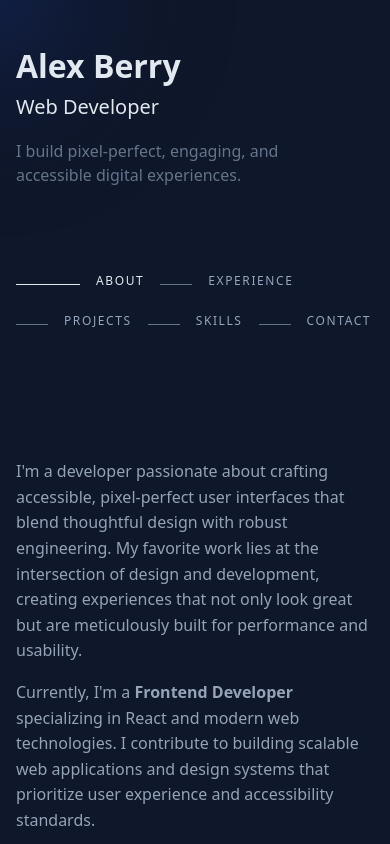
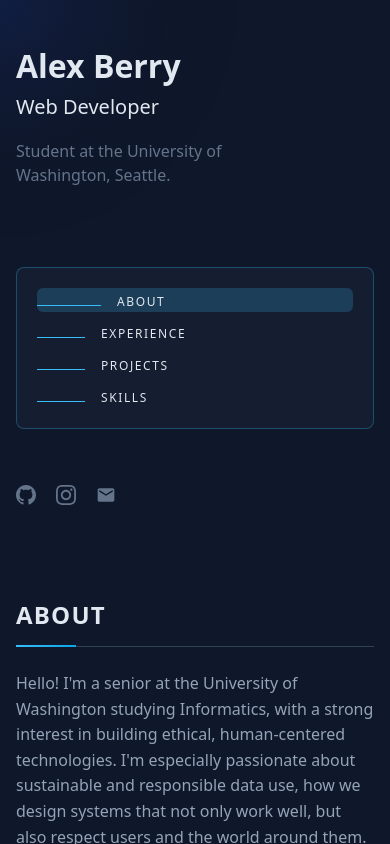
Before and after one commit to pktxxre/pktxxre.github.io, a React (Vite) app: page / in a window 390 px wide. Built offline with nearby package versions, Linux system fonts and the light colour scheme.

Commit message:
finished page

```diff
--- a/src/components/App.css
+++ b/src/components/App.css
@@ -165,7 +165,7 @@ html, body {
 .sidebar-social {
   display: flex;
   gap: 20px;
-  margin-top: 48px;
+  margin-top: 24px;
 }
 
 .social-link {
@@ -190,16 +190,16 @@ html, body {
 
 /* Content sections */
 .content-sections {
-  padding: 96px 0;
+  padding: 96px 0 200px 0;
 }
 
 .section {
-  margin-bottom: 96px;
+  margin-bottom: 150px;
   scroll-margin-top: 96px;
 }
 
 .section:last-child {
-  margin-bottom: 0;
+  margin-bottom: 100px;
 }
 
 /* Typography for content */
@@ -232,6 +232,29 @@ html, body {
 
 .section a:hover {
   color: #0ea5e9;
+}
+
+/* Section headers */
+.section-header {
+  font-size: 2rem;
+  font-weight: 700;
+  color: #e2e8f0;
+  margin-bottom: 48px;
+  padding-bottom: 16px;
+  border-bottom: 1px solid #334155;
+  text-transform: uppercase;
+  letter-spacing: 0.05em;
+  position: relative;
+}
+
+.section-header::before {
+  content: '';
+  position: absolute;
+  bottom: -1px;
+  left: 0;
+  width: 80px;
+  height: 2px;
+  background: linear-gradient(90deg, #38bdf8, #0ea5e9);
 }
 
 /* Experience timeline */
@@ -425,11 +448,44 @@ html, body {
     max-width: none;
   }
 
+  /* Keep navigation in column layout and highlight all options */
   .sidebar-nav {
-    flex-direction: row;
-    flex-wrap: wrap;
-    gap: 16px;
+    flex-direction: column;
+    gap: 8px;
     margin-bottom: 32px;
+    background-color: rgba(30, 41, 59, 0.3);
+    padding: 20px;
+    border-radius: 8px;
+    border: 1px solid rgba(56, 189, 248, 0.2);
+  }
+
+  /* Highlight all navigation links in responsive mode */
+  .nav-link {
+    color: #e2e8f0 !important;
+    background-color: rgba(56, 189, 248, 0.1);
+    padding: 12px 16px;
+    border-radius: 6px;
+    border: 1px solid rgba(56, 189, 248, 0.3);
+  }
+
+  .nav-link .nav-indicator {
+    width: 48px;
+    background-color: #38bdf8;
+  }
+
+  .nav-link:hover {
+    background-color: rgba(56, 189, 248, 0.2);
+    border-color: rgba(56, 189, 248, 0.5);
+  }
+
+  .nav-link.active {
+    background-color: rgba(56, 189, 248, 0.2);
+    border-color: #38bdf8;
+  }
+
+  .nav-link.active .nav-indicator {
+    width: 64px;
+    background-color: #38bdf8;
   }
 
   .name {
@@ -437,12 +493,21 @@ html, body {
   }
 
   .content-sections {
-    padding: 48px 0;
+    padding: 48px 0 150px 0;
   }
 
   .section {
-    margin-bottom: 64px;
+    margin-bottom: 100px;
     scroll-margin-top: 48px;
+  }
+
+  .section-header {
+    font-size: 1.75rem;
+    margin-bottom:32px;
+  }
+
+  .section:last-child {
+    margin-bottom: 80px;
   }
 }
 
@@ -451,6 +516,15 @@ html, body {
   .project-card {
     flex-direction: column;
     gap: 16px;
+  }
+
+  .section-header {
+    font-size: 1.5rem;
+    margin-bottom: 24px;
+  }
+
+  .section-header::before {
+    width: 60px;
   }
 
   .experience-date {
@@ -469,6 +543,17 @@ html, body {
   .name {
     font-size: 2rem;
   }
+
+  /* Enhanced highlighting for smaller screens */
+  .sidebar-nav {
+    background-color: rgba(30, 41, 59, 0.4);
+    border-color: rgba(56, 189, 248, 0.3);
+  }
+
+  .nav-link {
+    background-color: rgba(56, 189, 248, 0.15);
+    border-color: rgba(56, 189, 248, 0.4);
+  }
 }
 
 /* Reduced motion */
--- a/src/components/App.jsx
+++ b/src/components/App.jsx
@@ -44,11 +44,22 @@ export default function App() {
         </div>
         <div className="right-column">
           <main className="content-sections">
-            <section id="about" className="section"><About /></section>
-            <section id="experience" className="section"><Experience /></section>
-            <section id="projects" className="section"><Projects /></section>
-            <section id="skills" className="section"><Skills /></section>
-            <section id="contact" className="section"><Contact /></section>
+            <section id="about" className="section">
+              <h1 className="section-header">About</h1>
+              <About />
+            </section>
+            <section id="experience" className="section">
+              <h1 className="section-header">Experience</h1>
+              <Experience />
+            </section>
+            <section id="projects" className="section">
+              <h1 className="section-header">Projects</h1>
+              <Projects />
+            </section>
+            <section id="skills" className="section">
+              <h1 className="section-header">Skills</h1>
+              <Skills />
+            </section>
           </main>
         </div>
       </div>
--- a/src/components/SideBar.jsx
+++ b/src/components/SideBar.jsx
@@ -1,13 +1,20 @@
 import React from 'react';
+import useSmoothScroll from '../hooks/useSmoothScroll';
 
 export default function SideBar({ activeId }) {
+  const scrollToSection = useSmoothScroll();
+
   const navItems = [
     { id: 'about', label: 'About' },
     { id: 'experience', label: 'Experience' },
     { id: 'projects', label: 'Projects' },
     { id: 'skills', label: 'Skills' },
-    { id: 'contact', label: 'Contact' },
   ];
+
+  const handleNavClick = (e, sectionId) => {
+    e.preventDefault();
+    scrollToSection(sectionId);
+  };
 
   return (
     <div className="sidebar-container">
@@ -16,7 +23,7 @@ export default function SideBar({ activeId }) {
           <h1 className="name">Alex Berry</h1>
           <h2 className="title">Web Developer</h2>
           <p className="description">
-            I build pixel-perfect, engaging, and accessible digital experiences.
+            Student at the University of Washington, Seattle.
           </p>
         </header>
 
@@ -26,12 +33,36 @@ export default function SideBar({ activeId }) {
               key={item.id}
               href={`#${item.id}`}
               className={`nav-link ${activeId === item.id ? 'active' : ''}`}
+              onClick={(e) => handleNavClick(e, item.id)}
             >
               <span className="nav-indicator"></span>
               <span className="nav-text">{item.label}</span>
             </a>
           ))}
         </nav>
+
+        <div className="sidebar-social">
+          <a href="#" className="social-link" aria-label="GitHub">
+            <svg className="social-icon" viewBox="0 0 24 24" fill="currentColor">
+              <path d="M12 0c-6.626 0-12 5.373-12 12 0 5.302 3.438 9.8 8.207 11.387.599.111.793-.261.793-.577v-2.234c-3.338.726-4.033-1.416-4.033-1.416-.546-1.387-1.333-1.756-1.333-1.756-1.089-.745.083-.729.083-.729 1.205.084 1.839 1.237 1.839 1.237 1.07 1.834 2.807 1.304 3.492.997.107-.775.418-1.305.762-1.604-2.665-.305-5.467-1.334-5.467-5.931 0-1.311.469-2.381 1.236-3.221-.124-.303-.535-1.524.117-3.176 0 0 1.008-.322 3.301 1.23.957-.266 1.983-.399 3.003-.404 1.02.005 2.047.138 3.006.404 2.291-1.552 3.297-1.23 3.297-1.23.653 1.653.242 2.874.118 3.176.77.84 1.235 1.911 1.235 3.221 0 4.609-2.807 5.624-5.479 5.921.43.372.823 1.102.823 2.222v3.293c0 .319.192.694.801.576 4.765-1.589 8.199-6.086 8.199-11.386 0-6.627-5.373-12-12-12z"/>
+            </svg>
+          </a>
+          <a href="#" className="social-link" aria-label="Instagram">
+            <svg className="social-icon" viewBox="0 0 24 24" fill="currentColor">
+              <path d="M12 2.163c3.204 0 3.584.012 4.85.07 3.252.148 4.771 1.691 4.919 4.919.058 1.265.069 1.645.069 4.849 0 3.205-.012 3.584-.069 4.849-.149 3.225-1.664 4.771-4.919 4.919-1.266.058-1.644.07-4.85.07-3.204 0-3.584-.012-4.849-.07-3.26-.149-4.771-1.699-4.919-4.92-.058-1.265-.07-1.644-.07-4.849 0-3.204.013-3.583.07-4.849.149-3.227 1.664-4.771 4.919-4.919 1.266-.057 1.645-.069 4.849-.069zm0-2.163c-3.259 0-3.667.014-4.947.072-4.358.2-6.78 2.618-6.98 6.98-.059 1.281-.073 1.689-.073 4.948 0 3.259.014 3.668.072 4.948.2 4.358 2.618 6.78 6.98 6.98 1.281.058 1.689.072 4.948.072 3.259 0 3.668-.014 4.948-.072 4.354-.2 6.782-2.618 6.979-6.98.059-1.28.073-1.689.073-4.948 0-3.259-.014-3.667-.072-4.947-.196-4.354-2.617-6.78-6.979-6.98-1.281-.059-1.69-.073-4.949-.073zm0 5.838c-3.403 0-6.162 2.759-6.162 6.162s2.759 6.163 6.162 6.163 6.162-2.759 6.162-6.163c0-3.403-2.759-6.162-6.162-6.162zm0 10.162c-2.209 0-4-1.79-4-4 0-2.209 1.791-4 4-4s4 1.791 4 4c0 2.21-1.791 4-4 4zm6.406-11.845c-.796 0-1.441.645-1.441 1.44s.645 1.44 1.441 1.44c.795 0 1.439-.645 1.439-1.44s-.644-1.44-1.439-1.44z"/>
+            </svg>
+          </a>
+          <a
+            href="#"
+            className="social-link"
+            aria-label="Contact"
+            onClick={(e) => handleNavClick(e, 'contact')}
+          >
+            <svg className="social-icon" viewBox="0 0 24 24" fill="currentColor">
+              <path d="M20 4H4c-1.1 0-1.99.9-1.99 2L2 18c0 1.1.9 2 2 2h16c1.1 0 2-.9 2-2V6c0-1.1-.9-2-2-2zm0 4l-8 5-8-5V6l8 5 8-5v2z"/>
+            </svg>
+          </a>
+        </div>
       </div>
     </div>
   );
--- /dev/null
+++ b/src/hooks/useSmoothScroll.js
@@ -0,0 +1,16 @@
+import { useCallback } from 'react';
+
+export default function useSmoothScroll() {
+  const scrollToSection = useCallback((sectionId) => {
+    const element = document.getElementById(sectionId);
+    if (element) {
+      element.scrollIntoView({
+        behavior: 'smooth',
+        block: 'start',
+        inline: 'nearest'
+      });
+    }
+  }, []);
+
+  return scrollToSection;
+}
--- a/src/pages/AboutPage.jsx
+++ b/src/pages/AboutPage.jsx
@@ -35,27 +35,25 @@ export default function About() {
   return (
     <div className="about-content">
       <p>
-        I'm a developer passionate about crafting accessible, pixel-perfect user interfaces
-        that blend thoughtful design with robust engineering. My favorite work lies at the
-        intersection of design and development, creating experiences that not only look great
-        but are meticulously built for performance and usability.
+      Hello! I'm a senior at the University of Washington studying Informatics, with a strong interest in building ethical,
+      human-centered technologies. I'm especially passionate about sustainable and responsible data use, how
+      we design systems that not only work well, but also respect users and the world around them.
       </p>
 
       <p>
-        Currently, I'm a <strong>Frontend Developer</strong> specializing in React and modern
-        web technologies. I contribute to building scalable web applications and design systems
-        that prioritize user experience and accessibility standards.
+      I am currently deepening my skills in frontend development, and exploring the intersection of law and technology,
+      with the goal of attending law school and contributing to AI governance through thoughtful,
+      forward-looking legislation that helps steer emerging technologies toward a more equitable future.
+      I love learning from others, tackling new challenges, and connecting with people
+      who care about the intersection of technology, ethics, and design.
       </p>
 
       <p>
-        In the past, I've had the opportunity to develop software across a variety of settings —
-        from startups to established companies, working on everything from e-commerce platforms
-        to internal tools and consumer applications.
+      When I'm not coding, you'll find me reading, climbing, or diving into side projects to sharpen my programming skills.
+      Feel free to reach out—whether it's about a project, opportunity, or just a good book recommendation!
       </p>
 
       <p>
-        In my spare time, I enjoy exploring new technologies, contributing to open source projects,
-        and staying up-to-date with the latest developments in web development and design.
       </p>
     </div>
   );
--- a/src/pages/Experience.jsx
+++ b/src/pages/Experience.jsx
@@ -82,18 +82,18 @@ import React from 'react';
 export default function Experience() {
   const experiences = [
     {
-      date: "January 2025 - March 2025",
-      title: "UW Study Hub",
-      company: "Client-side Development",
+      date: "June 2025 - August 2025",
+      title: "Information Technology Support Specialist Intern",
+      company: "SouthEast Alaska Regional Health Consortium (SEARHC)",
       description: "Collaborated with a team of four to design a responsive platform that improves study efficiency for University of Washington students, making it easier to create, store, and review flashcards on any device.",
-      technologies: ["React", "JavaScript", "CSS", "HTML"]
+      technologies: ["IT Operations", "Powershell", "Customer Support"]
     },
     {
-      date: "January 2025 - March 2025",
-      title: "Revivo",
-      company: "Design Methods",
-      description: "Collaborated with a team of three to design a sustainability-focused app supporting the Right to Repair movement, using Figma to prototype features that help students reduce electronic waste.",
-      technologies: ["Figma", "Usability testing", "User testing", "User research", "Prototyping"]
+      date: "October 2024 - Present",
+      title: "Sustainable Business Researcher",
+      company: "ReThink @ University of Washington",
+      description: "Wrote business spotlights for our RSO website, highlighting local Seattle businesses with strong sustainability practices and encouraging student engagement and support.",
+      technologies: ["Research & Analysis", "Content Creation", "Communication", "Sustainability Knowledge"]
     }
   ];
 
--- a/src/pages/Projects.jsx
+++ b/src/pages/Projects.jsx
@@ -25,6 +25,7 @@ export default Projects;
 
 import React from 'react';
 import uwHubLogo from '../components/img/uw-hub-logo.png';
+import revivo from '../components/img/Revivo.png';
 
 export default function Projects() {
   const projects = [
@@ -36,13 +37,13 @@ export default function Projects() {
       github: "https://github.com/info340-wi25a/project-SantiagoG14",
     },
     {
-      title: "Task Management App",
-      description: "A collaborative task management application with real-time updates. Built with React and Socket.io for real-time collaboration, featuring drag-and-drop functionality and team workspaces.",
-      technologies: ["React", "Socket.io", "Express", "PostgreSQL", "Redux", "Material-UI"],
-      image: "/api/placeholder/120/80",
-      github: "https://github.com/yourusername/task-manager",
-      demo: "https://task-manager-demo.netlify.app"
-    },
+      title: "Revivo",
+      description: "Collaborated with a team of three to design a sustainability-focused app supporting the Right to Repair movement, using Figma to prototype features that help students reduce electronic waste.",
+      technologies: ["Figma", "Usability testing", "User testing", "User research", "Prototyping"],
+      image: revivo,
+      demo: "https://www.figma.com/proto/0FlEqTnLaHVyFTnfLRvJ4r/Revivo?node-id=189-1318&p=f&t=SDFonaZgSGx7WEM8-1&scaling=scale-down&content-scaling=fixed&page-id=4%3A35&starting-point-node-id=189%3A1318"
+    }
+    /*
     {
       title: "Weather Dashboard",
       description: "A responsive weather application that provides current weather conditions and forecasts. Features location-based weather data, search functionality, and beautiful data visualizations.",
@@ -50,15 +51,7 @@ export default function Projects() {
       image: "/api/placeholder/120/80",
       github: "https://github.com/yourusername/weather-dashboard",
       demo: "https://weather-dashboard-demo.surge.sh"
-    },
-    {
-      title: "Portfolio Website",
-      description: "A personal portfolio website showcasing projects and skills. Built with modern web technologies and optimized for performance and accessibility.",
-      technologies: ["React", "Gatsby", "GraphQL", "Styled Components", "Netlify"],
-      image: "/api/placeholder/120/80",
-      github: "https://github.com/yourusername/portfolio-v2",
-      demo: "https://yourportfolio.com"
-    }
+    } */
   ];
 
   return (
```
Also changed, not shown: src/components/img/Revivo.png (added), 1 other file (tests, documents, lock files or other folders).
